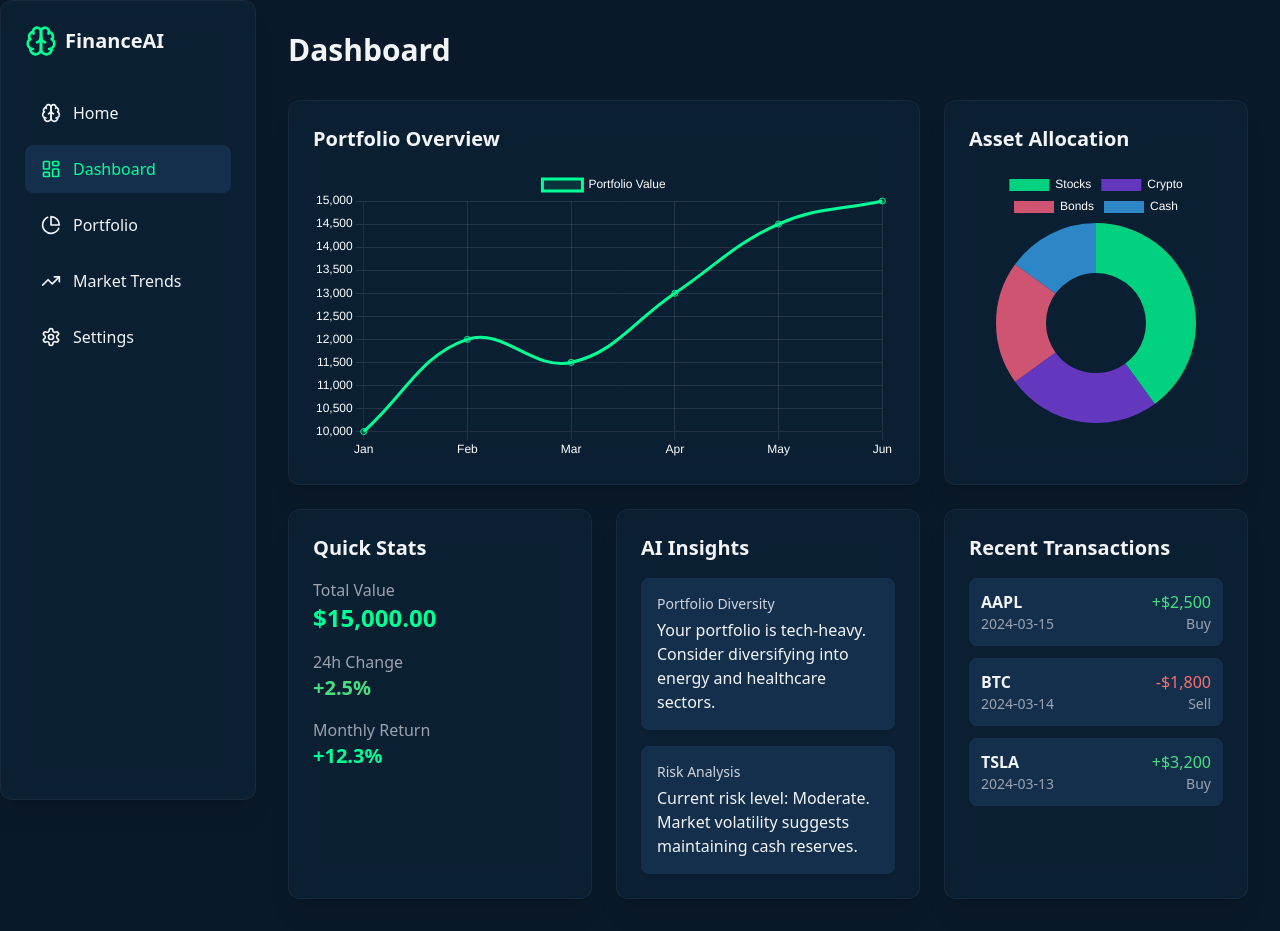
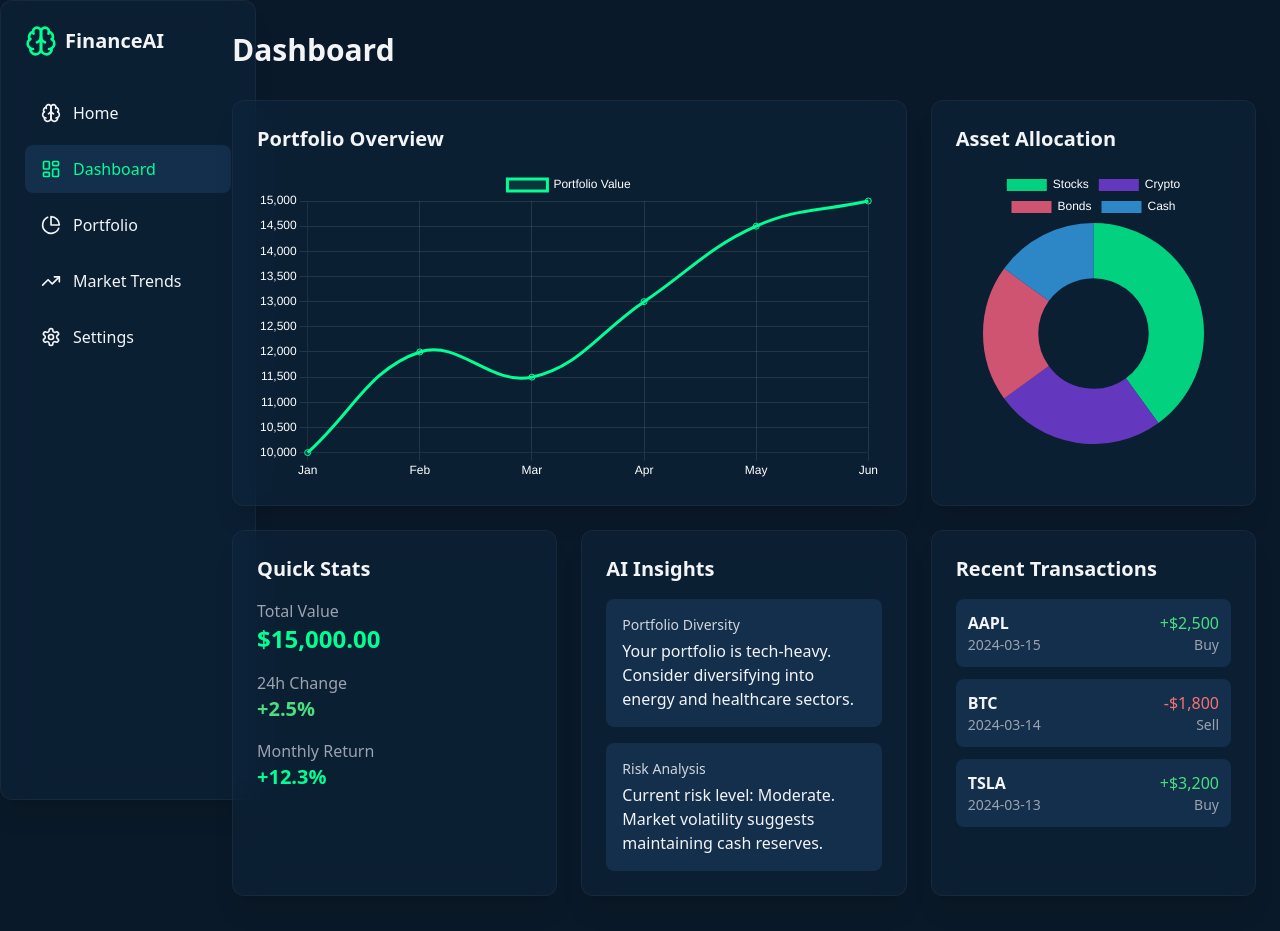
Before and after one commit to P47Parzival/Au, a React (Vite) app in the folder frontend/: page /dashboard in a window 1280 px wide. After the commit the page ends 896 px from the top, so only its background shows below. Built offline with nearby package versions, Linux system fonts and the light colour scheme.

Commit message:
Made sidebar static

```diff
--- a/frontend/src/components/Sidebar.tsx
+++ b/frontend/src/components/Sidebar.tsx
@@ -10,7 +10,7 @@ import {
 
 export function Sidebar() {
   return (
-    <aside className="w-64 h-screen glass-card border-r border-gray-700/30">
+    <aside className="w-64 h-screen glass-card border-r border-gray-700/30 fixed">
       <div className="p-6">
         <div className="flex items-center gap-2 mb-8">
           <Brain className="w-8 h-8 text-accent" />
--- a/frontend/src/pages/Dashboard.tsx
+++ b/frontend/src/pages/Dashboard.tsx
@@ -102,7 +102,7 @@ export function Dashboard() {
       initial={{ opacity: 0 }}
       animate={{ opacity: 1 }}
       transition={{ duration: 0.6 }}
-      className="space-y-6"
+      className="space-y-6 w-[80%] absolute right-6"
     >
       <h1 className="text-3xl font-bold mb-8">Dashboard</h1>
 
--- a/frontend/src/pages/MarketTrends.tsx
+++ b/frontend/src/pages/MarketTrends.tsx
@@ -83,7 +83,7 @@ export function MarketTrends() {
       initial={{ opacity: 0 }}
       animate={{ opacity: 1 }}
       transition={{ duration: 0.6 }}
-      className="space-y-6"
+      className="space-y-6 w-[80%] absolute right-6"
     >
       <h1 className="text-3xl font-bold mb-8">Market Trends</h1>
 
--- a/frontend/src/pages/Portfolio.tsx
+++ b/frontend/src/pages/Portfolio.tsx
@@ -47,7 +47,7 @@ export function Portfolio() {
       initial={{ opacity: 0 }}
       animate={{ opacity: 1 }}
       transition={{ duration: 0.6 }}
-      className="space-y-6"
+      className="space-y-6 w-[80%] absolute right-6"
     >
       <div className="flex justify-between items-center mb-8">
         <h1 className="text-3xl font-bold">Portfolio</h1>
--- a/frontend/src/pages/Settings.tsx
+++ b/frontend/src/pages/Settings.tsx
@@ -8,7 +8,7 @@ export function Settings() {
       initial={{ opacity: 0 }}
       animate={{ opacity: 1 }}
       transition={{ duration: 0.6 }}
-      className="space-y-6"
+      className="space-y-6 w-[80%] absolute right-6"
     >
       <h1 className="text-3xl font-bold mb-8">Settings</h1>
 
```
